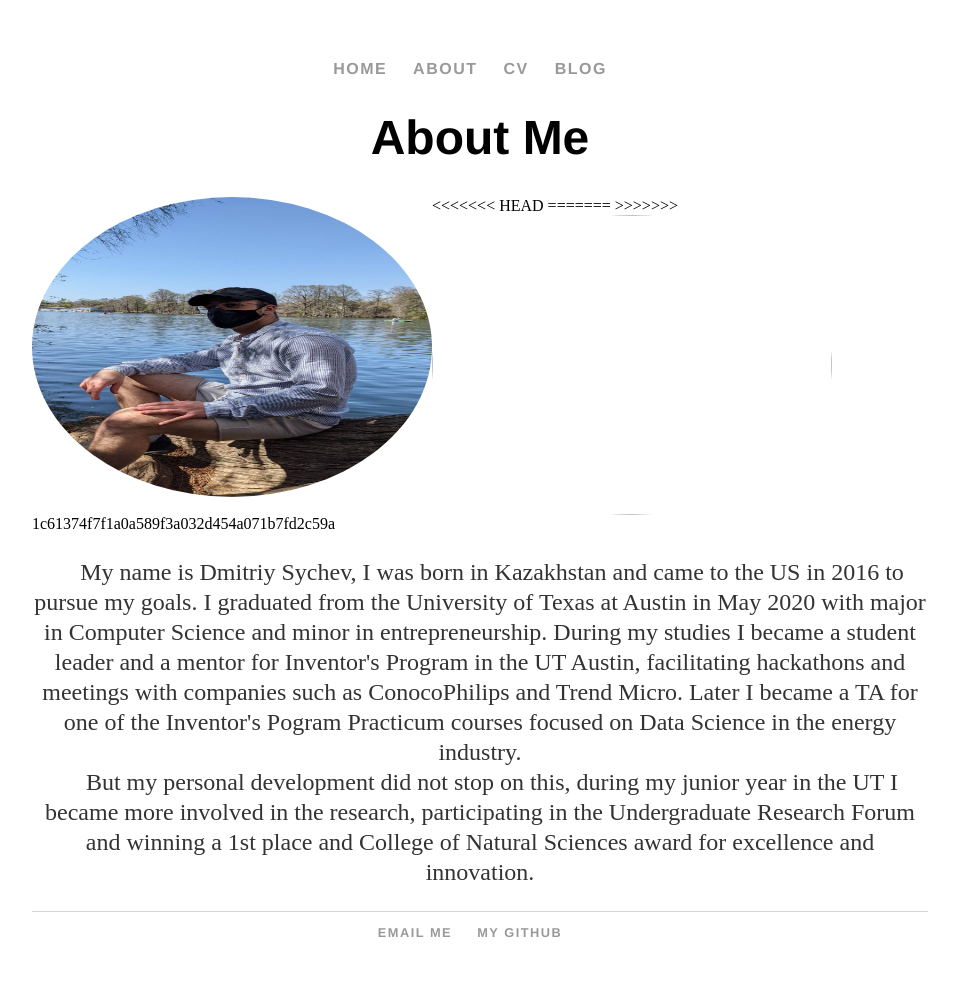
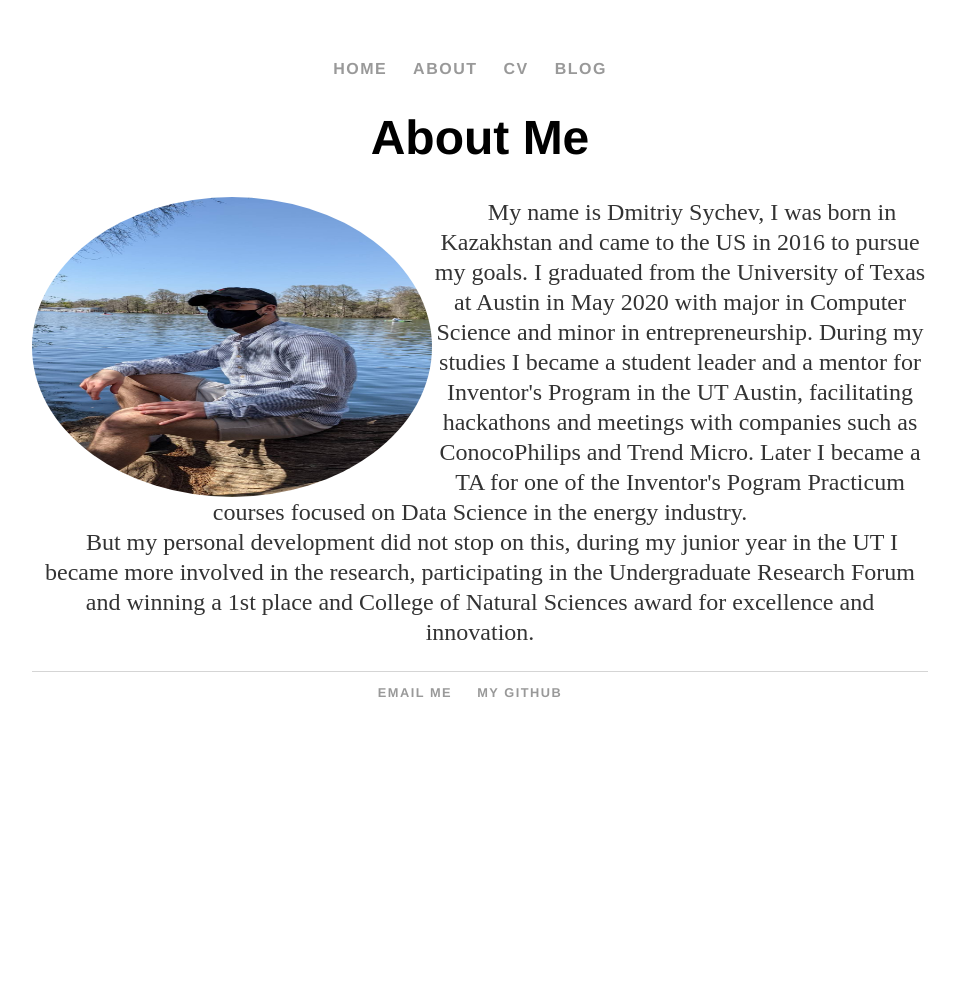
Before and after one commit to dmitriysychev/dmitriysychev.github.io, a Jekyll site: the page built from about/index.html, in a window 1280 px wide. Shown: the whole page, without its empty margins (160-1117 px from the left). Built offline with Jekyll 4.4.1, drawn with Linux system fonts in a browser that asks for light colours; after the commit the page ends 900 px from its top, so only the background shows below that.

Commit message:
Update index.html

```diff
--- a/about/index.html
+++ b/about/index.html
@@ -5,11 +5,7 @@ title: About Me
 	<h1>{{ page.title }}</h1>
 		 	<section id="about">
 				<div>
-<<<<<<< HEAD
 					<img class="profile-pic" style="vertical-align:middle" src="dmitriy_pic.jpeg" alt=""/>
-=======
-					<img class="profile-pic" src="images/dmitriy_pic.jpeg" alt=""/>
->>>>>>> 1c61374f7f1a0a589f3a032d454a071b7fd2c59a
 					<p> &nbsp;&nbsp;&nbsp;&nbsp;My name is Dmitriy Sychev, I was born in Kazakhstan and came to the US in 2016 to pursue my goals.
 					I graduated from the University of Texas at Austin in May 2020 with major in Computer Science and minor in entrepreneurship.
 					During my studies I became a student leader and a mentor for Inventor's Program in the UT Austin, facilitating hackathons and meetings with companies such as ConocoPhilips and Trend Micro.
```
